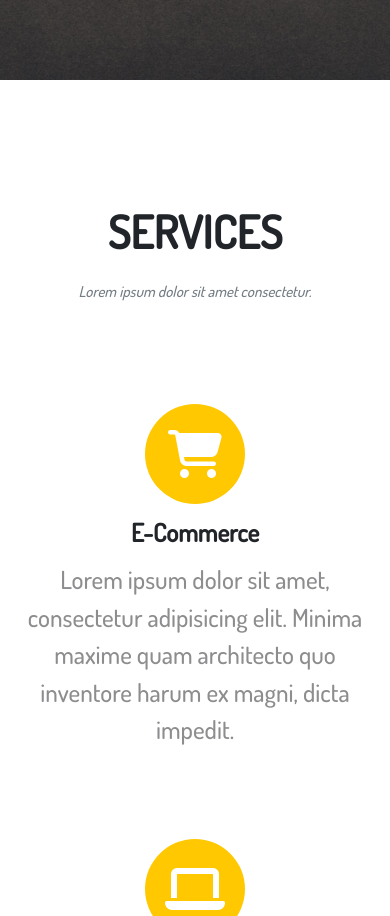
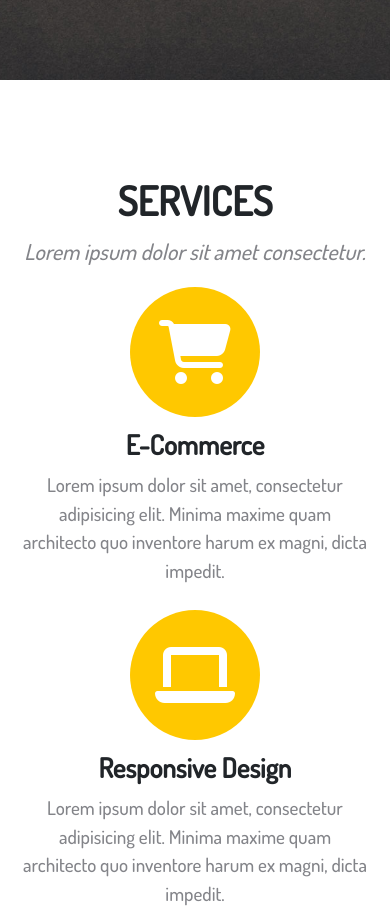
Before and after one commit to ayselabdullayeva2/StartBootstrap, a plain HTML site: page Startbootstrap/index.html in a window 390 px wide. Shown: the part 720-1636 px from the top of the page. Drawn offline with nearby package versions, Linux system fonts and the light colour scheme.

Commit message:
services

```diff
--- a/Startbootstrap/_services.sass
+++ b/Startbootstrap/_services.sass
@@ -1,25 +1,28 @@
 #services
     .textbox
+        padding-bottom: 50px
         h1
-            padding-top: 50px
-            line-height: 2.3
-            font-size: 40px
+            margin-top: 30px
+            line-height: 2
+            font-size: 50px
             font-weight: bold
+        h1,h2
+            line-height: 2
         h2
-            line-height: 2.3
-            font-size: 25px
+            font-size: 30px
             font-weight: bold
+        h3,h4
+            font-size: 20px
         h3
-            padding-bottom: 15px
             font-style: italic
-            color: rgba(115,124,131,255)
+            color: #838489
         h4
             padding-right: 10px
             padding-left: 10px
-            color: rgba(141,141,143,255)
+            color: #838489
             line-height: 1.5
     .box
-        margin-top: 40px
+        margin-top: 15px
         line-height: 3
         display: flex
         justify-content: center
@@ -29,17 +32,17 @@
             align-items: center
             color: white
             border-radius: 50%
-            width: 100px
-            height: 100px
+            width: 130px
+            height: 130px
             background-color: rgba(255,200,0,255)
     @media screen and ( max-width: 768px)
         .textbox
-            padding: 0 0 50px
+            padding: 0 0 10px
             h1
-                font-size: 45px
+                font-size: 40px
             h2
-                font-size: 25px
+                font-size: 27px
             h3
-                font-size: 15px
+                font-size: 22px
             h4
-                font-size: 25px
+                font-size: 19px
--- a/Startbootstrap/index.html
+++ b/Startbootstrap/index.html
@@ -76,7 +76,7 @@
                     <div class="col-md-4">
                         <div class="box">
                             <div class="icon">
-                                <i class="fa-solid fa-cart-shopping fa-3x"></i>
+                                <i class="fa-solid fa-cart-shopping fa-4x"></i>
                             </div>
                         </div>
                         <div class="textbox text-center">
@@ -88,7 +88,7 @@
                     <div class="col-md-4">
                         <div class="box">
                             <div class="icon">
-                                <i class="fa-solid fa-laptop fa-3x"></i>
+                                <i class="fa-solid fa-laptop fa-4x"></i>
                             </div>
                         </div>
                         <div class="textbox text-center">
@@ -100,7 +100,7 @@
                     <div class="col-md-4">
                         <div class="box">
                             <div class="icon">
-                                <i class="fa-solid fa-lock fa-3x"></i>
+                                <i class="fa-solid fa-lock fa-4x"></i>
                             </div>
                         </div>
                         <div class="textbox text-center">
```
Also changed, not shown: Startbootstrap/style.css, 1 other file.
